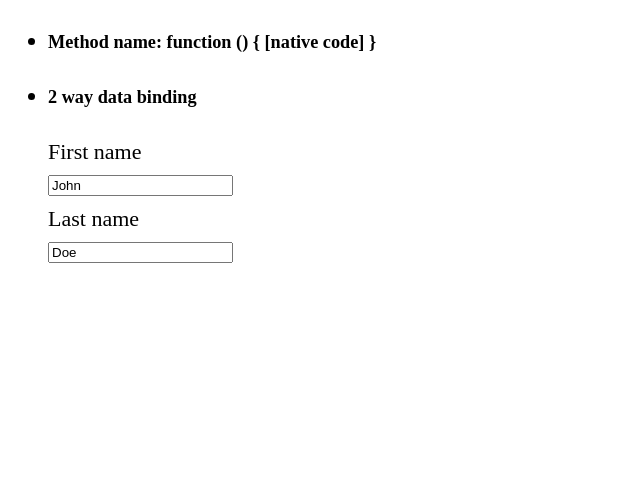
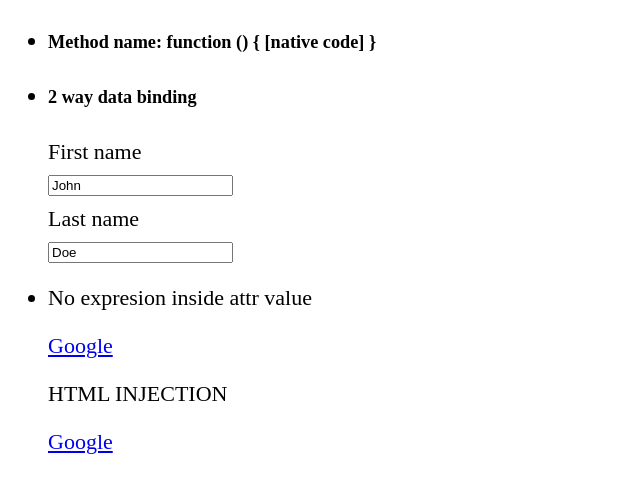
Before and after one commit to WebDevRaul/VueJs-Lvl-1, a plain HTML site: page index.html in a window 1280 px wide. Shown: the part 83-576 px from the top of the page, without its empty margins (0-640 px from the left). Drawn offline with nearby package versions, Linux system fonts and the light colour scheme.

Commit message:
raw HTML

```diff
--- a/app.js
+++ b/app.js
@@ -2,12 +2,14 @@ const vm = Vue.createApp({
   data() {
     return {
       f_name: 'John',
-      l_name: 'Doe'
+      l_name: 'Doe',
+      url: 'https://google.com',
+      raw_url: "<a href='https://google.com'  target='_blank'>Google</a>"
     }
   },
   methods: {
     name() {
-      return `${f_name} ${l_name}`
+      return `${this.f_name} ${this.l_name}`
     }
   }
 }).mount('#app')
--- a/index.html
+++ b/index.html
@@ -21,6 +21,12 @@
         <label for="l_name">Last name</label>
         <input name='l_name' type="text" v-model='l_name'>
       </li>
+      <li>
+        <p>No expresion inside attr value</p>
+        <a :href="url"  target='_blank'>Google</a>
+        <p>HTML INJECTION</p>
+        <p v-html='raw_url'></p>
+      </li>
     </ul>
   </main>
   <script src="https://unpkg.com/vue@next"></script>
```
